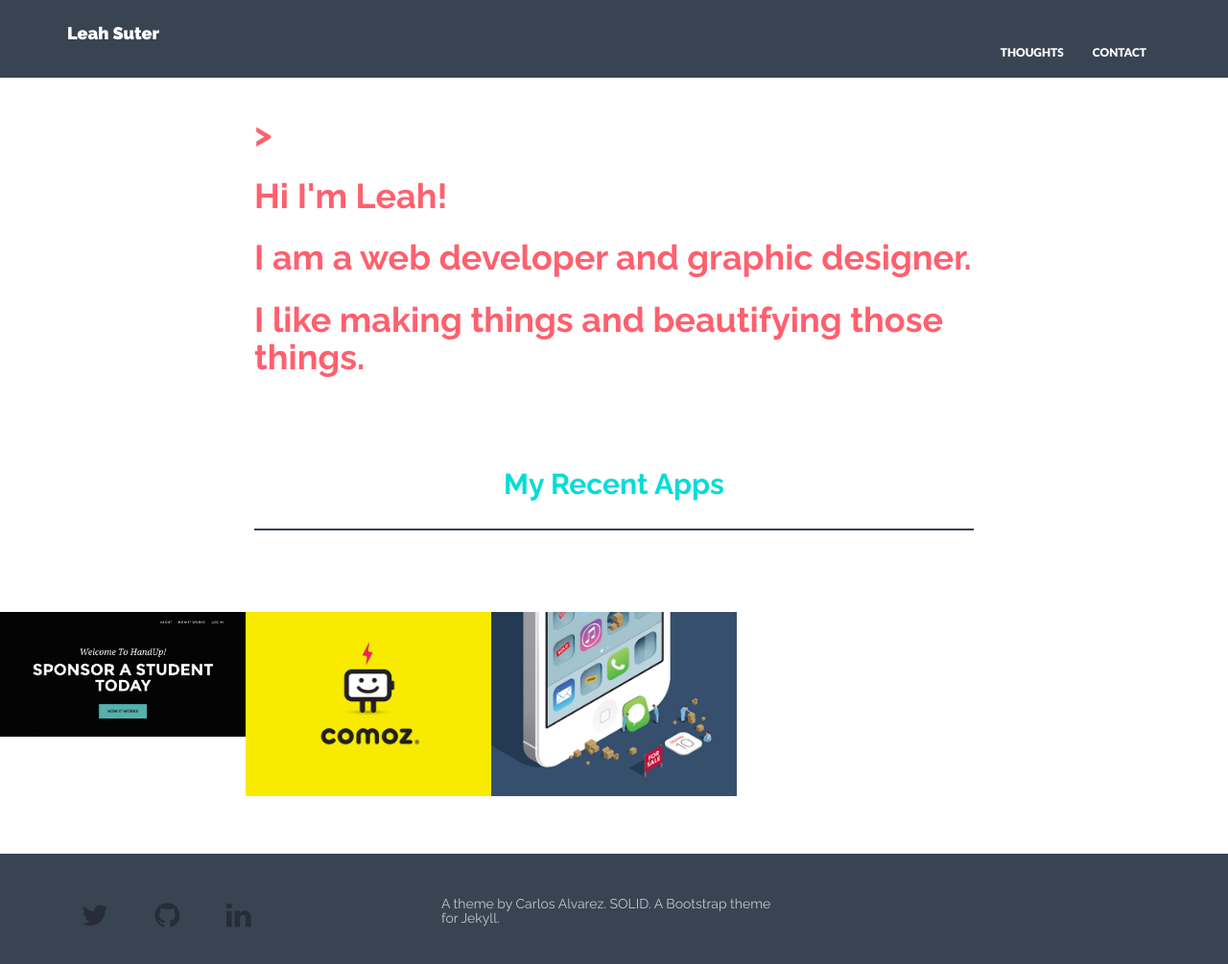
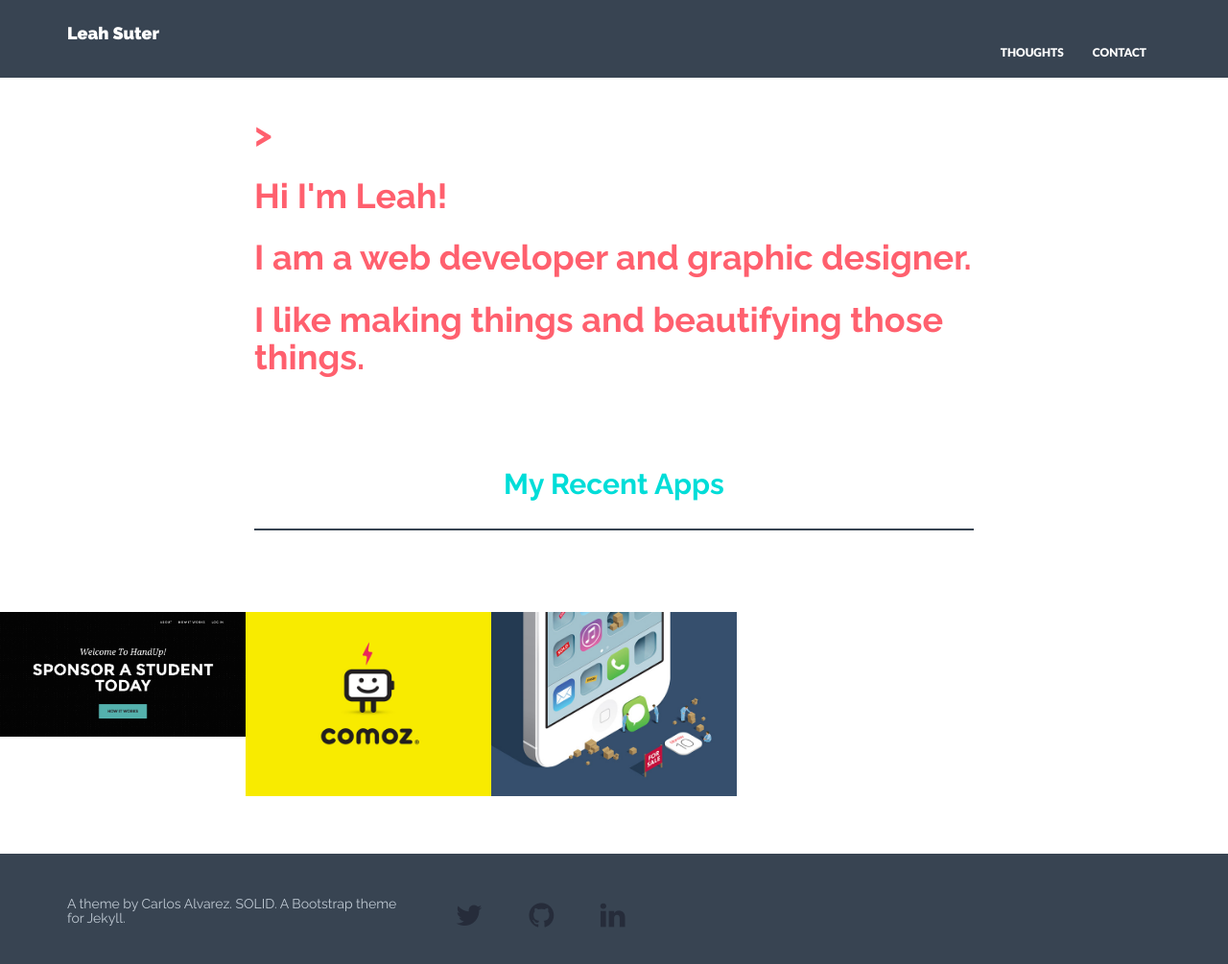
Before and after one commit to leahjs/leahjs.github.io, a Jekyll site: the page built from index.html, in a window 1280 px wide and 1010 px high. Shown: the top 1005 px of the window at 96% size. Built offline with Jekyll 4.4.1, drawn with Linux system fonts in a browser that asks for light colours; nearby versions of some CDN libraries.

Commit message:
switch placement on footer

```diff
--- a/_includes/footer.html
+++ b/_includes/footer.html
@@ -7,6 +7,10 @@
                 <p>{{ site.about }}</p>
             </div> -->
             <div class="col-lg-4">
+             <br>
+            <h5>A theme by Carlos Alvarez. SOLID. A Bootstrap theme for Jekyll.</h5>
+            </div>
+            <div class="col-lg-4">
                 <!-- <h4>Social Links</h4> -->
                 <!-- <div class="hline-w"></div> -->
                 <h1>
@@ -15,17 +19,6 @@
                     {% endfor %}
                 </h1>
             </div>
-            <div class="col-lg-4">
-            <br>
-            <h5>A theme by Carlos Alvarez. SOLID. A Bootstrap theme for Jekyll.</h5>
-       <!--          <h4>Our Bunker</h4>
-                <div class="hline-w"></div>
-                <p>
-                    {% for line in site.address.first.lines %}
-                        {{ line }} <br>
-                    {% endfor %}
-                </p> -->
-            </div>
         </div><! --/row -->
     </div><! --/container -->
 </div><! --/footerwrap -->
```
